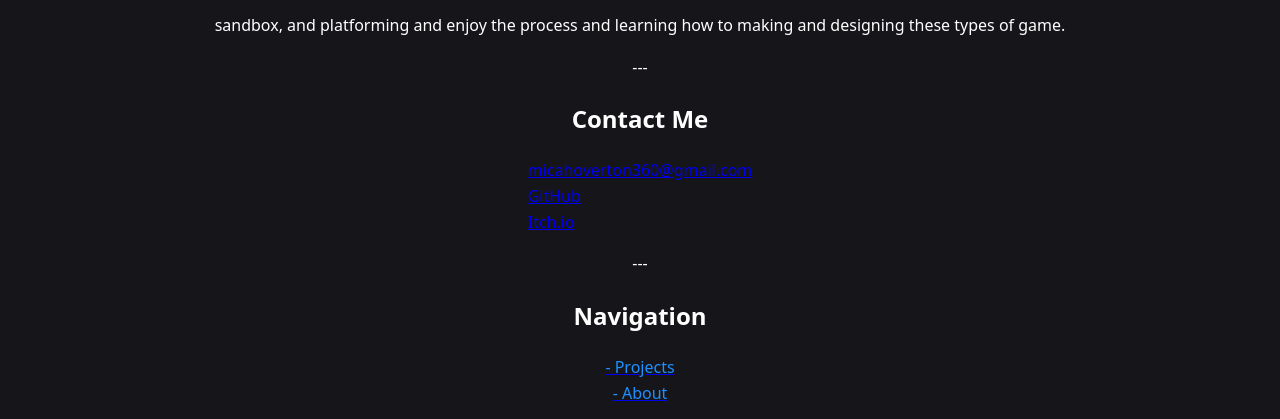
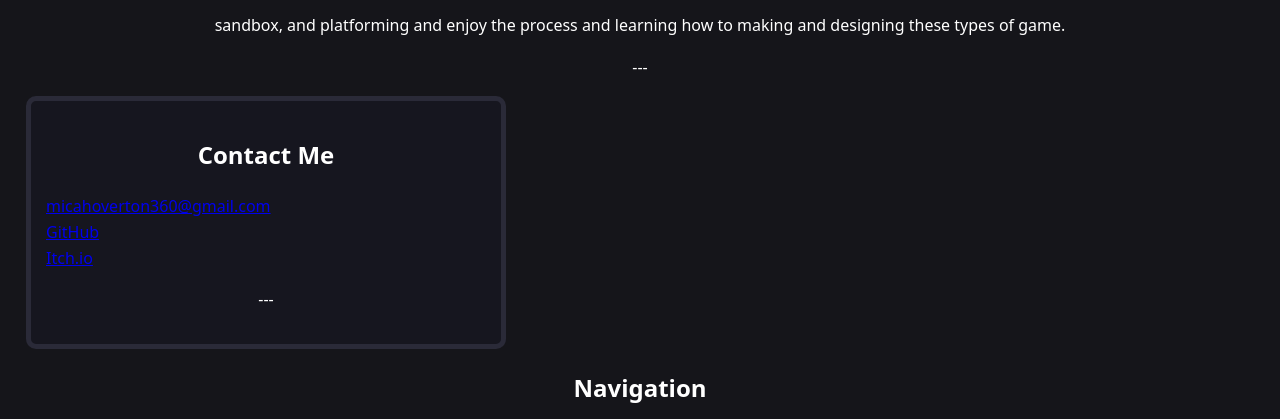
Before and after one commit to Micah-Overton/MicahOverton, a plain HTML site: page index.html in a window 1280 px wide. Shown: the part 3467-3886 px from the top of the page. Drawn offline with Linux system fonts and the light colour scheme.

Commit message:
Styling the links with css index.html

```diff
--- a/index.html
+++ b/index.html
@@ -37,7 +37,8 @@
   background-color: #09090c;
   color: white;
 }
-  .link {
+    .link { background: #16161F; border: 5px solid #2A2A38;
+            border-radius: 10px; padding: 15px; max-width: 440px; }
    justify-self: center;
    align-self: center;
   }
@@ -105,11 +106,11 @@
      </article>
    <article class="link">
     <h2 align="center">Contact Me</h2>
-      <a class="btn btn-primary" href="mailto:micahoverton360@gmail.com" class="link">micahoverton360@gmail.com</a>
+      <a class="btn btn-primary" href="mailto:micahoverton360@gmail.com">micahoverton360@gmail.com</a>
      <br/>
-      <a class="btn" href="https://github.com/Micah-Overton" target="_blank" rel="noopener" class="link">GitHub</a>
+      <a class="btn" href="https://github.com/Micah-Overton" target="_blank" rel="noopener">GitHub</a>
      <br/>
-      <a class="btn" href="https://itch.io/profile/micah-overton" target="_blank" rel="noopener" class="link">Itch.io</a>
+      <a class="btn" href="https://itch.io/profile/micah-overton" target="_blank" rel="noopener">Itch.io</a>
       <p align="center">---</p>
    </article>
    <article align="center">
```
